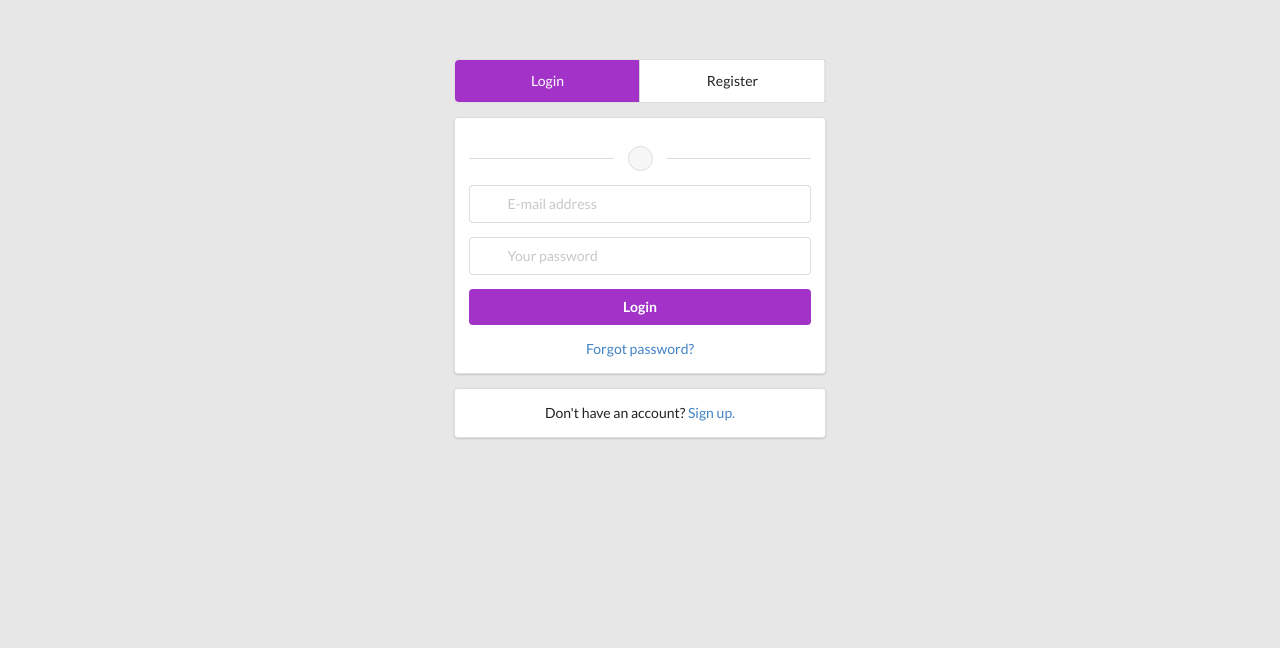
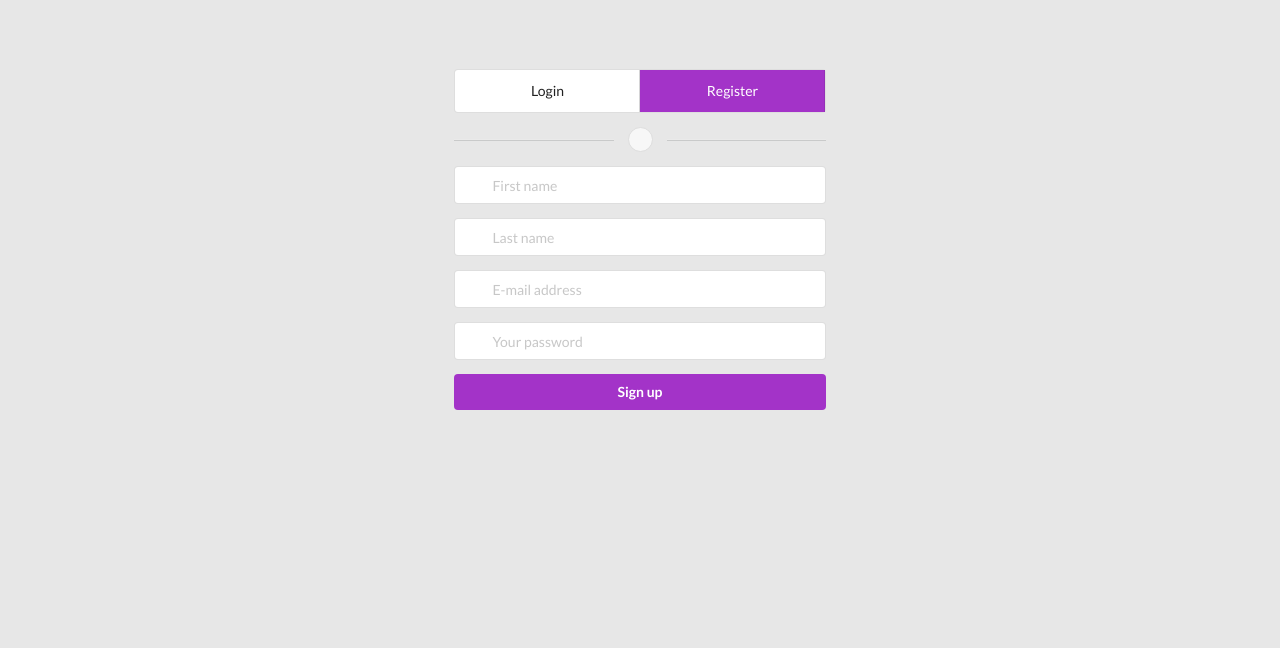
Before and after one commit to paaKways/onerevise, a React (Create React App) app: page /admin in a window 1280 px wide. Shown: the part 138-800 px from the top of the page. Built offline with nearby package versions, Linux system fonts and the light colour scheme; a web font is replaced by a local one.

Commit message:
login form with redux done

```diff
--- /dev/null
+++ b/src/components/FormStatePicker.js
@@ -0,0 +1,22 @@
+import React from 'react'
+import { LOGIN, REGISTER } from '../reducers/actions/types'
+
+
+const FormStatePicker = props => {
+    const { formState, onFormStateChange } = props
+    const loginActive = formState === LOGIN ? "active ": ""
+    const registerActive = formState === REGISTER ? "active ": ""
+
+    return (
+        <div className="ui menu segment equal width internally celled grid">
+            <a id="login" onClick={onFormStateChange} className={loginActive + "item column"}>
+            Login
+            </a>
+            <a id="register" onClick={onFormStateChange} className={registerActive + "item column"}>
+                Register
+            </a>
+        </div>
+    )
+}
+
+export default FormStatePicker
--- /dev/null
+++ b/src/components/LoginSignupForm.js
@@ -0,0 +1,60 @@
+import React from 'react'
+import { LOGIN } from '../reducers/actions/types'
+
+
+const LoginSignupForm = props => {
+    const {email, password, first_name, last_name, onChange, formState} = props
+    const toHide = formState === LOGIN
+    const buttonState = toHide ? 'Login' : 'Sign up'
+
+    return (
+        <div>
+            <form className="ui form">
+                <span className="ui horizontal divider">
+                    <div className="circle"></div>
+                </span>
+                <div className={(toHide && 'hidden ') + " field"}>
+                    <div className="ui left icon input">
+                        <i className="user icon"></i>
+                        <input
+                            onChange={onChange}
+                            value={first_name}
+                            name="first_name"
+                            placeholder="First name"
+                            type="text"/>
+                    </div>
+                </div>
+                <div className={(toHide && 'hidden ') + " field"}>
+                    <div className="ui left icon input">
+                        <i className="user icon"></i>
+                        <input onChange={onChange} value={last_name} name="last_name" placeholder="Last name" type="text"/>
+                    </div>
+                </div>
+                <div className="field">
+                    <div className="ui left icon input">
+                        <i className="user icon"></i>
+                        <input onChange={onChange} value={email} name="email" placeholder="E-mail address" type="email"/>
+                    </div>
+                </div>
+                <div className="field">
+                    <div className="ui left icon input">
+                        <i className="lock icon"></i>
+                        <input onChange={onChange} value={password} name="password" placeholder="Your password" type="password"/>
+                    </div>
+                </div>
+                <div className="field">
+                    <button className="ui fluid button block purple">{buttonState}</button>
+                </div>
+                <a className={(!toHide && 'hidden ') + " left aligned"} href="#">Forgot password?</a>
+
+            <div className={(!toHide && 'hidden ') + " ui fluid segment"}>
+                <p>Don't have an account? <a href="#">Sign up.</a></p>
+            </div>
+            </form>
+
+        </div>
+    )
+}
+
+
+export default LoginSignupForm
--- a/src/components/index.js
+++ b/src/components/index.js
@@ -1,2 +1,4 @@
-
-export {}
+import LoginSignupForm from './LoginSignupForm'
+import FormStatePicker from './FormStatePicker'
+export {
+    LoginSignupForm, FormStatePicker,}
--- a/src/pages/Admin.css
+++ b/src/pages/Admin.css
@@ -4,6 +4,12 @@
 }
 .column {
     max-width: 400px;
+}
+.hidden {
+    display: none;
+}
+.ui.form {
+    height: 300px;
 }
 .active {
     background: #a333c8 !important;
--- a/src/pages/Admin.js
+++ b/src/pages/Admin.js
@@ -1,53 +1,40 @@
 import React, { Component } from 'react'
+import { connect } from 'react-redux'
+import PropTypes from 'prop-types'
+import {
+    onInputChange, onFormStateChange
+} from '../reducers/actions/'
 
+import { LoginSignupForm, FormStatePicker } from '../components'
 import './Admin.css'
 
 
+
 class Login extends Component {
+    static propTypes = {
+        email: PropTypes.string,
+        password: PropTypes.string,
+        formState: PropTypes.string,
+        dispatch: PropTypes.func,
+        onFormStateChange: PropTypes.func,
+    }
 
     render() {
+        const { onInputChange, onFormStateChange, formState, email, password } = this.props
         return (
         <div id="login-page">
-            <div class="ui middle aligned center aligned grid">
-                <div class="column">
-                    <div class="ui menu segment equal width internally celled grid">
-                        <a href="/login" class="active item column">
-                        Login
-                        </a>
-                        <a href="/register" class="item column">
-                            Register
-                        </a>
+            <div className="ui middle aligned center aligned grid">
+                <div className="column">
+                    <FormStatePicker onFormStateChange={onFormStateChange} formState={formState} />
+                    <LoginSignupForm
+                        formState={formState}
+                        email={email}
+                        password={password}
+                        onChange={onInputChange} />
 
-                    </div>
-                    <div class="ui segment">
-                        <form class="ui form">
 
-                            <span class="ui horizontal divider">
-                                <div class="circle"></div>
-                            </span>
-                            <div class="field">
-                                <div class="ui left icon input">
-                                    <i class="user icon"></i>
-                                    <input name="email" placeholder="E-mail address" type="email"/>
-                                </div>
-                            </div>
-                            <div class="field">
-                                <div class="ui left icon input">
-                                    <i class="lock icon"></i>
-                                    <input name="password" placeholder="Your password" type="password"/>
-                                </div>
-                            </div>
-                            <div class="field">
-                                <button class="ui fluid button block purple">Login</button>
-                            </div>
 
-                            <a class="left aligned" href="#">Forgot password?</a>
 
-                        </form>
-                    </div>
-                    <div class="ui segment">
-                        <p>Don't have an account? <a href="#">Sign up.</a></p>
-                    </div>
                 </div>
             </div>
         </div>
@@ -55,4 +42,16 @@ class Login extends Component {
     }
 }
 
-export default Login
+const mapStateToProps = ({ admin }) => {
+    const { email, password, first_name, last_name, formState } = admin
+    console.log(admin)
+    return { email, password, first_name, last_name, formState }
+}
+
+const mapDispatchToProps = dispatch => ({
+    onInputChange: (event) => dispatch(onInputChange(event.target)),
+    onFormStateChange: (event) => dispatch(onFormStateChange(event.target.id)),
+
+})
+
+export default connect(mapStateToProps, mapDispatchToProps)(Login)
--- a/src/reducers/AdminFormReducer.js
+++ b/src/reducers/AdminFormReducer.js
@@ -1,11 +1,13 @@
 import {
-    INPUT_VALUE_CHANGED,
-} from './types'
+    INPUT_VALUE_CHANGED, FORM_STATE_CHANGED, LOGIN, REGISTER
+} from './actions/types'
 
 const INITIAL_STATE = {
     email: '',
     password: '',
-    isLoginForm: true
+    first_name: '',
+    last_name: '',
+    formState: REGISTER
 }
 
 const AdminFormReducer = (state=INITIAL_STATE, action) => {
@@ -15,6 +17,10 @@ const AdminFormReducer = (state=INITIAL_STATE, action) => {
             console.log(INPUT_VALUE_CHANGED)
             return {...state, [action.payload.name]: action.payload.value }
 
+        case FORM_STATE_CHANGED:
+            console.log(FORM_STATE_CHANGED)
+            return {...state, formState: action.payload}
+
         default:
             return state
     }
--- /dev/null
+++ b/src/reducers/actions/index.js
@@ -0,0 +1,18 @@
+import { INPUT_VALUE_CHANGED, FORM_STATE_CHANGED, LOGIN, REGISTER } from './types'
+
+export const onInputChange = ({name, value}) => ({
+    type: INPUT_VALUE_CHANGED,
+    payload: { name, value }
+})
+
+export const onFormStateChange = (formState) =>{
+    let final = formState
+    if (formState === LOGIN.toLowerCase()) {
+        final = LOGIN
+    } else final = REGISTER
+
+    return {
+        type: FORM_STATE_CHANGED,
+        payload: final
+    }
+}
--- /dev/null
+++ b/src/reducers/actions/types.js
@@ -0,0 +1,6 @@
+const INPUT_VALUE_CHANGED = 'INPUT_VALUE_CHANGED'
+const FORM_STATE_CHANGED = 'FORM_STATE_CHANGED'
+const LOGIN = 'LOGIN'
+const REGISTER = 'REGISTER'
+
+export { INPUT_VALUE_CHANGED, FORM_STATE_CHANGED, REGISTER, LOGIN }
--- a/src/reducers/types/index.js
+++ /dev/null
@@ -1,3 +0,0 @@
-const INPUT_VALUE_CHANGED = 'INPUT_VALUE_CHANGED'
-
-export { INPUT_VALUE_CHANGED }
```
